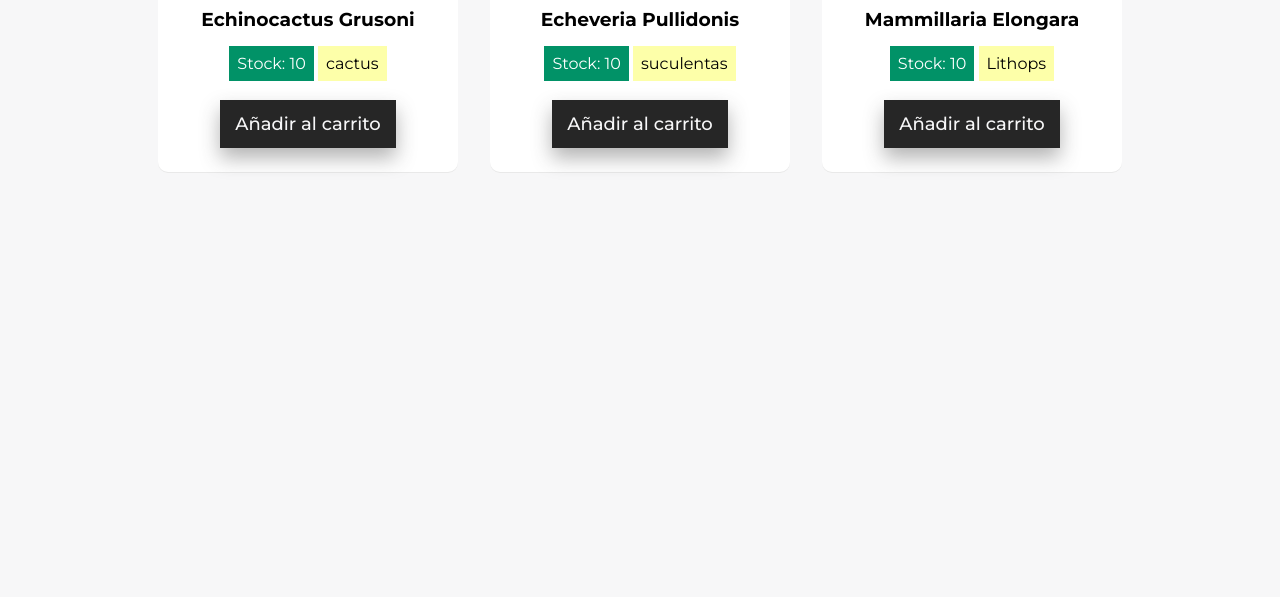
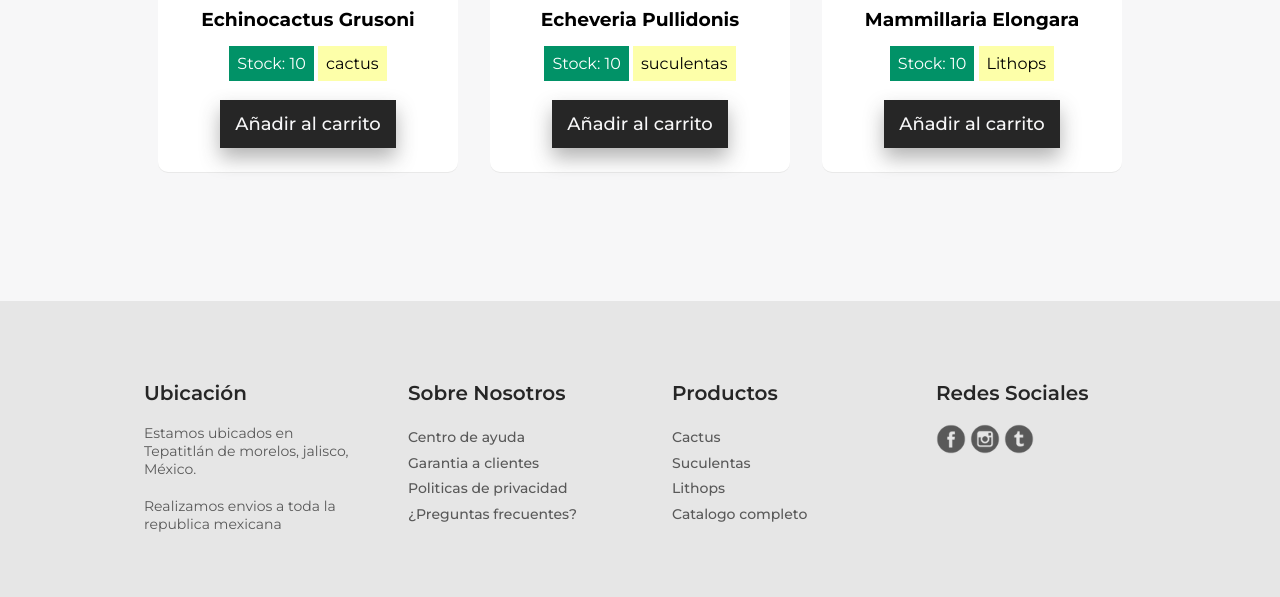
Before and after one commit to sergiofrancodev/ecommerce-sergio-franco, a plain HTML site: page index.html in a window 1280 px wide. Shown: the part 1275-1872 px from the top of the page. Before the commit the page ends 1790 px from the top, so only its background shows below. Drawn offline with Linux system fonts and the light colour scheme.

Commit message:
Avance de footer y carrrito de compras

```diff
--- a/assets/css/main.css
+++ b/assets/css/main.css
@@ -1,5 +1,5 @@
 /*Variables de colores*/
-:root{
+:root {
     --bg-main: #f7f7f8;
     --bg-secondary: #019267;
     --color-green2: #00C897;
@@ -8,54 +8,62 @@
     --color-white: #FFFFFF;
     --color-black: #000000;
 }
+
 /*Estilos univiersales*/
-*{
+* {
     box-sizing: border-box;
     margin: 0;
     padding: 0;
     font-family: 'Montserrat', sans-serif;
 }
+
 /*Estilos del html*/
-html{
+html {
     background-color: var(--bg-main);
 }
+
 /*Estilos de titulos H1*/
-h1{
+h1 {
     font-size: 32px;
     font-weight: 700;
 
 }
+
 /*Estilos del header, logo, menu, icons. Se utiliza con grid 2 columnas*/
-.header{
+.header {
     display: grid;
     width: 100%;
     height: 4rem;
     grid-template-columns: 50% 50%;
-    grid-auto-rows: minmax(4rem,auto);
+    grid-auto-rows: minmax(4rem, auto);
     position: fixed;
 }
+
 /*Estilo del area de la columna 1, donde se encuentra el logo y el titulo de la web */
-.logo-area{
+.logo-area {
     display: flex;
-    justify-content:flex-start;
+    justify-content: flex-start;
     align-items: center;
     gap: 4%;
     padding-left: 7%;
 }
+
 /*Estilo del logo > img de la columna 1 del header*/
-.logo-area>img{
+.logo-area>img {
     width: 36px;
     height: 36px;
 
 }
+
 /*Estilo del titulo a lado del logo, se encuentra en la columan 1 del header*/
-.title{
+.title {
     font-size: 14px;
     font-weight: 600;
 
 }
+
 /*Estilos de los iconos del menu, este se encuentra en la columa 2 del header*/
-.menu-icons{
+.menu-icons {
     display: flex;
     flex-direction: row;
     justify-content: flex-end;
@@ -66,18 +74,19 @@ margin-right: 5%;
 
 
 /*Estilo unico orientado a acomodar el icono del menu hamburguesa*/
-#icon-bas{
+#icon-bas {
     margin-left: -2.25rem;
 }
+
 /*Estilos unicos de los ul del menu hamburguesa en mobile*/
-input#menu-hamburguesa ~ ul{
+input#menu-hamburguesa~ul {
     background-color: var(--bg-main);
     list-style: none;
     position: absolute;
     width: 100%;
-    height:100vh;
+    height: 100vh;
     left: 100%;
-    top:4rem;
+    top: 4rem;
     transition: all 300ms linear;
     display: flex;
     flex-direction: column;
@@ -87,29 +96,35 @@ input#menu-hamburguesa ~ ul{
     font-size: 18px;
 
 }
+
 /*Estilo unico que oculta el checkbox del menu hamburguesa*/
-input#menu-hamburguesa{
+input#menu-hamburguesa {
     visibility: hidden;
 }
+
 /*Estillo unico para mostrar el menu hamburguesa al dar clic en el icono*/
-input#menu-hamburguesa:checked~ul{
+input#menu-hamburguesa:checked~ul {
     left: 0;
 }
-.menu-web{
+
+.menu-web {
     list-style: none;
     visibility: hidden;
 }
-.menu-web > li{
+
+.menu-web>li {
     display: inline-block;
 }
+
 /*Estilo para el main container con grid, esta optimizado para ser responsivo*/
-.main-container{
+.main-container {
     display: grid;
     grid-template-columns: repeat(auto-fill, minmax(min(50%, 50%), 1fr));
     gap: 1rem;
 }
+
 /*Estilos para la seccion de informacion del producto del home (titulo, descripcion, precio y botones) con flexbox*/
-.home-product{
+.home-product {
     background-color: var(--color-green2);
     height: 25rem;
     display: flex;
@@ -118,58 +133,67 @@ input#menu-hamburguesa:checked~ul{
     align-items: center;
     margin-left: 35%;
 }
+
 /*Estilo para el titulo de la informacion del producto en el home*/
-.producto-info-home{
+.producto-info-home {
     margin-left: 5%;
     margin-right: 5%;
     padding-top: 5%;
 }
+
 /*Estilo para la descripcion de la informacion del producto en el home*/
-.description-product-home{
+.description-product-home {
     color: var(--color-grey);
     font-size: 14px;
     font-weight: 500;
 }
+
 /*Estilo para el precio, en la informacion del producto en el home*/
-.price-home{
+.price-home {
     color: var(--bg-secondary);
     font-weight: 600;
     font-size: 20px;
 }
+
 /*Estilo para los botones de la informacion del producto en el home*/
-.buttons-home{
-    display:flex;
+.buttons-home {
+    display: flex;
     justify-content: flex-start;
     align-items: center;
     flex-direction: row;
     margin-top: 10%;
 }
+
 /*Estilo para el boton 1 (descubir) del producto en el home*/
-.descubre{
+.descubre {
     background-color: rgb(195, 195, 195);
     padding: 4%;
 }
+
 /*Estilo para el boton 2 (add-cart) del producto en el home*/
-.add-cart{
+.add-cart {
     background-color: rgb(38, 38, 38);
     padding: 5%;
     box-shadow: 0px 10px 20px rgba(55, 55, 55, 0.379);
 }
+
 /*Estilo para modificar el anchor del boton 1*/
-.descubre > a{
+.descubre>a {
     text-decoration: none;
     color: var(--color-black);
     font-weight: 600;
     font-size: 14px;
 }
+
 /*Estilo para modificar el anchor del boton 2*/
-.add-cart > a{
+.add-cart>a {
     text-decoration: none;
     color: var(--color-white);
     font-weight: 600;
     font-size: 14px;
 }
-.category-products{
+
+.category-products {
     display: grid;
     grid-template-columns: repeat(2, 1fr);
     gap: 0.5rem;
@@ -179,59 +203,70 @@ padding-top: 5%;
     margin-top: 7rem;
     margin-bottom: 7rem;
 }
-.c1{
+
+.c1 {
     border-right: 1px solid rgb(131, 131, 131);
     width: 100%;
 }
-.c1 > ul{
+
+.c1>ul {
     list-style: none;
     text-align: center;
     padding-right: 1rem;
 
 }
-.c1 > ul > li{
+
+.c1>ul>li {
     line-height: 1.6rem;
 
 }
-.c1 > ul > li > a{
+
+.c1>ul>li>a {
     text-decoration: none;
     font-size: 12px;
     color: hsl(0deg 0% 35%);
     font-weight: 400;
 
 }
-.title-products{
+
+.title-products {
     color: hsl(0deg 0% 35%);
     font-size: 17px;
     font-weight: 600;
 }
-.sb{
+
+.sb {
     width: 100%;
 }
-.sb > ul{
+
+.sb>ul {
     list-style: none;
     text-align: center;
     padding-right: 1rem;
 
 }
-.sb > ul > li{
+
+.sb>ul>li {
     line-height: 1.6rem;
 
 }
-.sb > ul > li > a{
+
+.sb>ul>li>a {
     text-decoration: none;
     font-size: 12px;
     color: hsl(0deg 0% 35%);
     font-weight: 500;
 
 }
-.main-cactus{
+
+.main-cactus {
     display: grid;
     grid-template-columns: 300px;
     gap: 2rem;
     justify-content: center;
 }
-.cactus{
+
+.cactus {
 
     background-color: rgb(233, 233, 233);
     border-radius: 10px;
@@ -242,21 +277,24 @@ justify-content: center;
     padding-top: 1.5rem;
     line-height: 2.5;
 }
-.descript-card{
+
+.descript-card {
     background-color: #FFFFFF;
     margin: 1px;
     width: 300px;
-    border-bottom-left-radius:10px;
-    border-bottom-right-radius:10px;
+    border-bottom-left-radius: 10px;
+    border-bottom-right-radius: 10px;
     padding: 1.5rem;
     text-align: center;
 }
-.boton-agregar{
+
+.boton-agregar {
     width: 70%;
-    height:3rem;
+    height: 3rem;
     margin-top: 1rem;
     color: #f7f7f8;
-    font-family:'Montserrat', sans-serif; ;
+    font-family: 'Montserrat', sans-serif;
+    ;
     font-size: 18px;
     font-weight: 500;
     border: none;
@@ -264,20 +302,24 @@ justify-content: center;
     padding: 5%;
     box-shadow: 0px 10px 20px rgba(55, 55, 55, 0.379);
 }
-.boton-agregar:hover{
+
+.boton-agregar:hover {
     background-color: var(--color-green2);
     color: #FFFFFF;
 }
-.disponibles{
+
+.disponibles {
     background-color: var(--bg-secondary);
     color: #FFFFFF;
     padding: 0.5rem;
 }
-.categoria{
+
+.categoria {
     background-color: var(--color-yellow);
     padding: 0.5rem;
 }
-.precio-producto{
+
+.precio-producto {
     font-size: 28px;
     font-weight: 600;
     color: #FFFFFF;
@@ -288,7 +330,8 @@ justify-content: center;
     margin-top: -4rem;
     margin-left: 13rem;
 }
-.carritoDiv  {
+
+.carritoDiv {
     background-color: transparent;
     background-repeat: no-repeat;
     border: none;
@@ -297,12 +340,13 @@ overflow: hidden;
     outline: none;
 
 }
-.cactusEnCarrito{
+
+.cactusEnCarrito {
     position: absolute;
     width: 100%;
-   height:100vh;
+    height: 100vh;
     left: 100%;
-   top:0;
+    top: 0;
     overflow-y: scroll;
     background-color: rgb(245, 245, 245);
     z-index: 999999999;
@@ -312,7 +356,7 @@ outline: none;
 
 }
 
-.carrito-compras{
+.carrito-compras {
     background-color: rgb(225, 225, 225);
     height: 2.5rem;
     width: 100%;
@@ -322,47 +366,53 @@ outline: none;
     box-shadow: 1px 1px 2px rgba(55, 55, 55, 0.379);
 
 }
-.cerrarb{
+
+.cerrarb {
     margin-right: 1rem;
 }
-.titulo-carrito{
+
+.titulo-carrito {
     text-align: center;
     margin-top: 1rem;
     font-size: 24px;
     font-weight: 600;
 }
 
-.productoEnCarrito{
+.productoEnCarrito {
     background-color: rgb(238, 238, 238);
 }
 
-.productoEnCarrito{
+.productoEnCarrito {
     margin-top: 1rem;
     display: grid;
     grid-template-columns: repeat(5, 1fr);
-gap:1rem;
+    gap: 1rem;
     justify-content: center;
     align-items: center;
     text-align: center;
     padding: 1rem;
 }
-.img-cart > img{
+
+.img-cart>img {
     width: 90%;
 }
-.nombre-cart{
+
+.nombre-cart {
     font-size: 14px;
     color: var(--bg-secondary);
     font-weight: 600;
 
 
 }
-.precio-cart{
+
+.precio-cart {
 
     font-size: 16px;
     font-weight: 600;
 
 }
-.eliminar-del-carrito{
+
+.eliminar-del-carrito {
     background-color: transparent;
     background-repeat: no-repeat;
     border: none;
@@ -370,9 +420,83 @@ cursor: pointer;
     overflow: hidden;
     outline: none;
 }
-.cantidad-cart{
+
+.cantidad-cart {
     font-size: 16px;
     font-weight: 600;
 
 }
-.vaciar-carrito{}
+footer{
+    display: grid;
+    grid-template-columns: repeat(1, 1fr);
+    background-color: hsl(0deg 0% 90%);
+    width: 100%;
+    height: auto;
+    padding: 1rem 1rem 2rem 1rem;
+    gap: 2rem;
+    margin-top: 8rem;
+
+}
+footer > div>p{
+    font-size: 14px;
+}
+footer > div >h4{
+    font-size: 20px;
+    font-weight: 600;
+    color: hsl(0deg 0% 15%);
+}
+
+footer > div > ul{
+    list-style: none;
+}
+
+footer > div > ul > li{
+
+    line-height: 1.5;
+}
+footer > div > ul > li > a{
+    text-decoration: none;
+    font-weight: 500;
+    color: hsl(0deg 0% 35%);
+    font-size: 14px;
+}
+footer > div > ul > li > a:hover{
+    color: hsl(0deg 0% 15%);
+}
+.footer1{
+    display: flex;
+    flex-direction: column;
+    margin-top: 1rem;
+    padding-left: 1rem;
+    text-align: left;
+    color: hsl(0deg 0% 35%);
+}
+.footer2{
+    display: flex;
+    flex-direction: column;
+    margin-top: 1rem;
+    padding-left: 1rem;
+    text-align: left;
+    color: hsl(0deg 0% 35%);
+}
+.footer3{
+    display: flex;
+    flex-direction: column;
+    margin-top: 1rem;
+    padding-left: 1rem;
+    text-align: left;
+    color: #595959;
+}
+
+.footer4{
+    display: flex;
+    flex-direction: column;
+    margin-top: 1rem;
+    padding-left: 1rem;
+
+}
+.social-footer > a > img{
+    image-rendering:auto;
+    width: 25px;
+    height: 25px;
+}
--- a/assets/css/responsive.css
+++ b/assets/css/responsive.css
@@ -102,6 +102,47 @@ label{
 
      }
 
+     footer{
+        grid-template-columns: repeat(4, 1fr);
+        padding-left: 5%;
+        padding-right: 5%;
+        padding-top: 4rem;
+        padding-bottom: 4rem;
+        margin-top: 8rem;
+
+
+    }
+    footer > div>p{
+        font-size: 12px;
+    }
+    footer > div >h4{
+        font-size: 16px;
+
+    }
+
+    footer > div > ul > li{
+
+        line-height: 1.5
+    }
+    footer > div > ul > li > a{
+        font-size: 12px;
+    }
+
+    .footer4{
+        display: flex;
+        flex-direction: column;
+        margin-top: 1rem;
+        padding-left: 1rem;
+
+    }
+
+
+    .social-footer > a > img{
+        width: 30px;
+        height: 30px;
+
+    }
+
 
 
 
@@ -158,5 +199,46 @@ label{
     grid-template-columns: repeat(3, 300px);
 
 }
+footer{
+    grid-template-columns: repeat(4, 1fr);
+    margin-top: 8rem;
+    padding-left: 10%;
+    padding-right: 10%;
+    padding-top: 4rem;
+    padding-bottom: 4rem;
 
 }
+
+footer > div>p{
+    font-size: 14px;
+}
+footer > div >h4{
+    font-size: 20px;
+
+}
+
+footer > div > ul > li{
+
+    line-height: 1.6
+}
+footer > div > ul > li > a{
+    font-size: 14px;
+}
+
+.footer4{
+    display: flex;
+    flex-direction: column;
+    margin-top: 1rem;
+    padding-left: 1rem;
+
+}
+
+
+.social-footer > a > img{
+    width: 30px;
+    height: 30px;
+
+}
+
+
+}
--- a/index.html
+++ b/index.html
@@ -49,7 +49,7 @@
         <div class="contenedorCarrito" id="contenedorCarrito"></div>
 
 
-
+<div id="contadorCarrito"></div>
 
     </div>
 
@@ -134,26 +134,70 @@
 
     </div>
 
-    <br>
-    <br>
-    <br>
-    <br>
-    <br>
-    <br>
-    <br>
-    <br>
-    <br>
-    <br>
-    <br>
-    <br>
-    <br>
-    <br>
-    <br>
-    <br>
-    <br>
-    <br>
+
 
 </main>
+
+<footer>
+
+    <div class="footer1">
+
+        <h4>Ubicación</h4>
+
+
+            <br>
+        <p>Estamos ubicados en Tepatitlán de morelos, jalisco, México. </p>
+        <br>
+
+        <p>Realizamos envios a toda la republica mexicana</p>
+    </div>
+
+
+    <div class="footer2">
+
+        <h4>Sobre Nosotros</h4>
+<br>
+        <ul>
+            <li><a href="#">Centro de ayuda</a></li>
+            <li><a href="#">Garantia a clientes</a></li>
+            <li><a href="#">Politicas de privacidad</a></li>
+            <li><a href="#">¿Preguntas frecuentes?</a></li>
+        </ul>
+
+
+
+    </div>
+    <div class="footer3">
+
+        <h4>Productos</h4>
+<br>
+        <ul>
+            <li><a href="#">Cactus</a></li>
+            <li><a href="#">Suculentas</a></li>
+            <li><a href="#">Lithops</a></li>
+            <li><a href="#">Catalogo completo</a></li>
+        </ul>
+
+        <ul class="fotter-menu">
+
+        </ul>
+
+    </div>
+    <div class="footer4">
+
+        <h4>Redes Sociales</h4>
+        <br>
+
+        <div class="social-footer">
+
+      <a href="">  <img src="/assets/icons/facebook.png" alt=""></a>
+      <a href=""> <img src="/assets/icons/instagram.png" alt=""></a>
+        <a href="">  <img src="/assets/icons/twitter.png" alt=""></a>
+    </div>
+
+    </div>
+
+</footer>
 
     <script src="/assets/Javascript/main.js"></script>
     <script src="/assets/Javascript/stockcactus.js"></script>
```
Also changed, not shown: assets/Javascript/products.js (+35 -28 lines), assets/icons/facebook.png (added), assets/icons/instagram.png (added), assets/icons/map.svg (added), assets/icons/twitter.png (added). Lines whose indentation alone changed are shown as unchanged.
